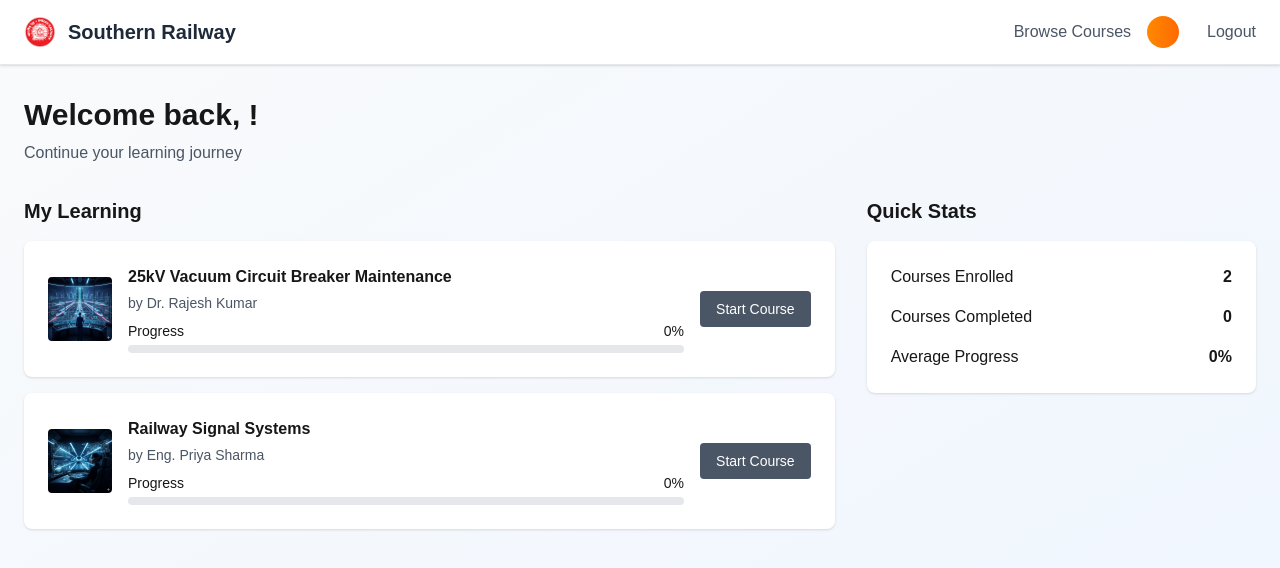
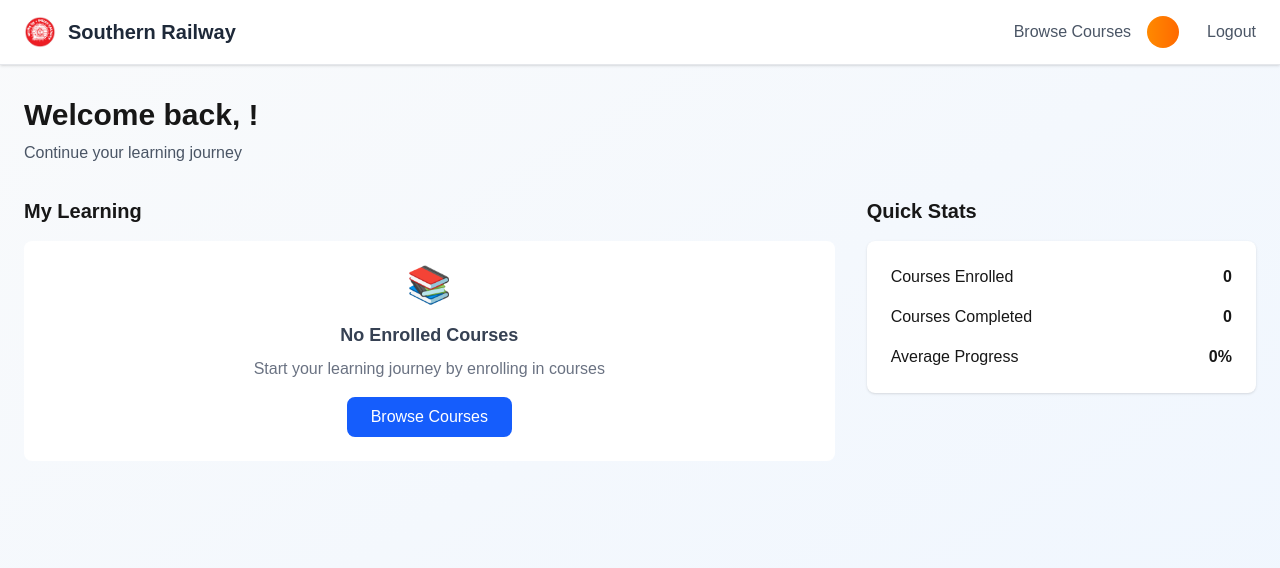
Before and after one commit to Gokulprakash2005/Railway-Course-Portal, a Next.js app: page /dashboard in a window 1280 px wide. Shown: the top 568 px of the page. Built offline with nearby package versions, Linux system fonts and the light colour scheme.

Commit message:
progress added

```diff
--- a/app/courses/page.tsx
+++ b/app/courses/page.tsx
@@ -16,9 +16,12 @@ export default function CoursesPage() {
     if (userData) {
       setUser(JSON.parse(userData))
     }
-    const enrolled = localStorage.getItem('enrolledCourses')
-    if (enrolled) {
-      setEnrolledCourses(JSON.parse(enrolled))
+    if (userData) {
+      const enrollmentKey = `enrolledCourses_${JSON.parse(userData).email}`
+      const enrolled = localStorage.getItem(enrollmentKey)
+      if (enrolled) {
+        setEnrolledCourses(JSON.parse(enrolled))
+      }
     }
   }, [])
 
--- a/app/dashboard/page.tsx
+++ b/app/dashboard/page.tsx
@@ -18,29 +18,63 @@ export default function Dashboard() {
     window.location.href = '/'
   }
 
-  const [courses, setCourses] = useState([
+  interface Course {
+    title: string
+    instructor: string
+    progress: number
+    image: string
+    category: string
+    completed: boolean
+  }
+
+  const [courses, setCourses] = useState<Course[]>([])
+
+  useEffect(() => {
+    if (!user?.email) return
+
+    // Get enrolled courses for this user
+    const enrolledCourses = JSON.parse(localStorage.getItem(`enrolledCourses_${user.email}`) || '[]')
+
+    const allCourses = [
       {
         title: "25kV Vacuum Circuit Breaker Maintenance",
-      instructor: "Dr. Rajesh Kumar",
+        instructor: "Sr. Electrical Eng. Suresh Patel",
         progress: 0,
         image: "/Gemini_Generated_Image_evhen0evhen0evhe.png",
-      category: "Railway Safety",
+        category: "Electrical Systems",
         completed: false
       },
       {
-      title: "Railway Signal Systems",
+        title: "Railway Safety Management",
+        instructor: "Dr. Rajesh Kumar",
+        progress: 0,
+        image: "/Gemini_Generated_Image_vydyqvydyqvydyqv.png",
+        category: "Safety & Operations",
+        completed: false
+      },
+      {
+        title: "Signal & Interlocking Systems",
         instructor: "Eng. Priya Sharma",
         progress: 0,
         image: "/Gemini_Generated_Image_k4vd1ak4vd1ak4vd.png",
-      category: "Signal Engineering",
+        category: "Signaling",
+        completed: false
+      },
+      {
+        title: "Track Maintenance & Engineering",
+        instructor: "Chief Eng. Amit Singh",
+        progress: 0,
+        image: "/Gemini_Generated_Image_d2atv1d2atv1d2at.png",
+        category: "Engineering",
         completed: false
       }
-  ])
+    ]
 
-  useEffect(() => {
-    // Load progress from localStorage
-    const updatedCourses = courses.map(course => {
-      const progressKey = `progress_${course.title.replace(/\s+/g, '_')}`
+    // Filter to show only enrolled courses with progress
+    const userCourses: Course[] = allCourses.filter(course =>
+      enrolledCourses.includes(course.title)
+    ).map(course => {
+      const progressKey = `progress_${user.email}_${course.title.replace(/\s+/g, '_')}`
       const savedProgress = localStorage.getItem(progressKey)
       if (savedProgress) {
         const progress = JSON.parse(savedProgress)
@@ -55,7 +89,8 @@ export default function Dashboard() {
       }
       return course
     })
-    setCourses(updatedCourses)
+
+    setCourses(userCourses)
   }, [user])
 
   const getCourseModuleCount = (courseTitle: string) => {
@@ -107,7 +142,19 @@ export default function Dashboard() {
             <div className="lg:col-span-2">
               <h2 className="text-lg sm:text-xl font-semibold mb-4">My Learning</h2>
               <div className="space-y-4">
-                {courses.map((course, index) => (
+                {courses.length === 0 ? (
+                  <div className="bg-white rounded-lg p-6 text-center">
+                    <div className="text-gray-400 text-4xl mb-4">📚</div>
+                    <h3 className="text-lg font-semibold text-gray-700 mb-2">No Enrolled Courses</h3>
+                    <p className="text-gray-500 mb-4">Start your learning journey by enrolling in courses</p>
+                    <Link href="/courses">
+                      <button className="bg-blue-600 text-white px-6 py-2 rounded-lg hover:bg-blue-700">
+                        Browse Courses
+                      </button>
+                    </Link>
+                  </div>
+                ) : (
+                  courses.map((course, index) => (
                   <div key={index} className="bg-white rounded-lg p-4 sm:p-6 shadow-sm">
                     <div className="flex flex-col sm:flex-row items-start sm:items-center gap-4">
                       <img src={course.image} alt={course.title} className="w-16 h-16 rounded object-cover" />
@@ -154,7 +201,8 @@ export default function Dashboard() {
                       )}
                     </div>
                   </div>
-                ))}
+                  ))
+                )}
               </div>
             </div>
 
@@ -173,7 +221,7 @@ export default function Dashboard() {
                   <div className="flex justify-between">
                     <span className="text-sm sm:text-base">Average Progress</span>
                     <span className="font-semibold text-sm sm:text-base">
-                      {Math.round(courses.reduce((sum, c) => sum + c.progress, 0) / courses.length)}%
+                      {courses.length > 0 ? Math.round(courses.reduce((sum, c) => sum + c.progress, 0) / courses.length) : 0}%
                     </span>
                   </div>
                 </div>
--- a/app/enroll/page.tsx
+++ b/app/enroll/page.tsx
@@ -19,12 +19,15 @@ function EnrollContent() {
   }, [])
 
   const handleEnroll = () => {
-    // Save enrollment to localStorage
-    const enrolled = localStorage.getItem('enrolledCourses')
+    if (!user?.email) return
+
+    // Save enrollment to localStorage with user-specific key
+    const enrollmentKey = `enrolledCourses_${user.email}`
+    const enrolled = localStorage.getItem(enrollmentKey)
     const enrolledCourses = enrolled ? JSON.parse(enrolled) : []
     if (!enrolledCourses.includes(courseTitle)) {
       enrolledCourses.push(courseTitle)
-      localStorage.setItem('enrolledCourses', JSON.stringify(enrolledCourses))
+      localStorage.setItem(enrollmentKey, JSON.stringify(enrolledCourses))
     }
 
     alert('Successfully enrolled in the course!')
--- a/app/learn/page.tsx
+++ b/app/learn/page.tsx
@@ -14,7 +14,7 @@ function LearnContent() {
   const searchParams = useSearchParams()
   const router = useRouter()
   const courseTitle = searchParams.get('course') || 'Course'
-  const progressKey = `progress_${courseTitle.replace(/\s+/g, '_')}`
+  const progressKey = user?.email ? `progress_${user.email}_${courseTitle.replace(/\s+/g, '_')}` : null
 
   const getCourseContent = (courseTitle: string) => {
     if (courseTitle === '25kV Vacuum Circuit Breaker Maintenance') {
@@ -139,7 +139,7 @@ function LearnContent() {
       router.push('/login')
     }
 
-    const savedProgress = localStorage.getItem(progressKey)
+    const savedProgress = progressKey ? localStorage.getItem(progressKey) : null
     if (savedProgress) {
       const progress = JSON.parse(savedProgress)
       setCurrentLesson(progress.currentLesson || 0)
@@ -182,7 +182,7 @@ function LearnContent() {
         currentModule: currentModule < lessons[currentLesson].modules.length - 1 ? currentModule + 1 : 0,
         completedModules: newCompletedModules
       }
-      localStorage.setItem(progressKey, JSON.stringify(progress))
+      if (progressKey) localStorage.setItem(progressKey, JSON.stringify(progress))
     }
   }
 
@@ -285,7 +285,7 @@ function LearnContent() {
                           currentModule: moduleIndex,
                           completedModules
                         }
-                        localStorage.setItem(progressKey, JSON.stringify(progress))
+                        if (progressKey) localStorage.setItem(progressKey, JSON.stringify(progress))
                       }}
                       className={`p-4 cursor-pointer border-l-4 transition-colors ${
                         isActive
```
Lines whose indentation alone changed are shown as unchanged.
